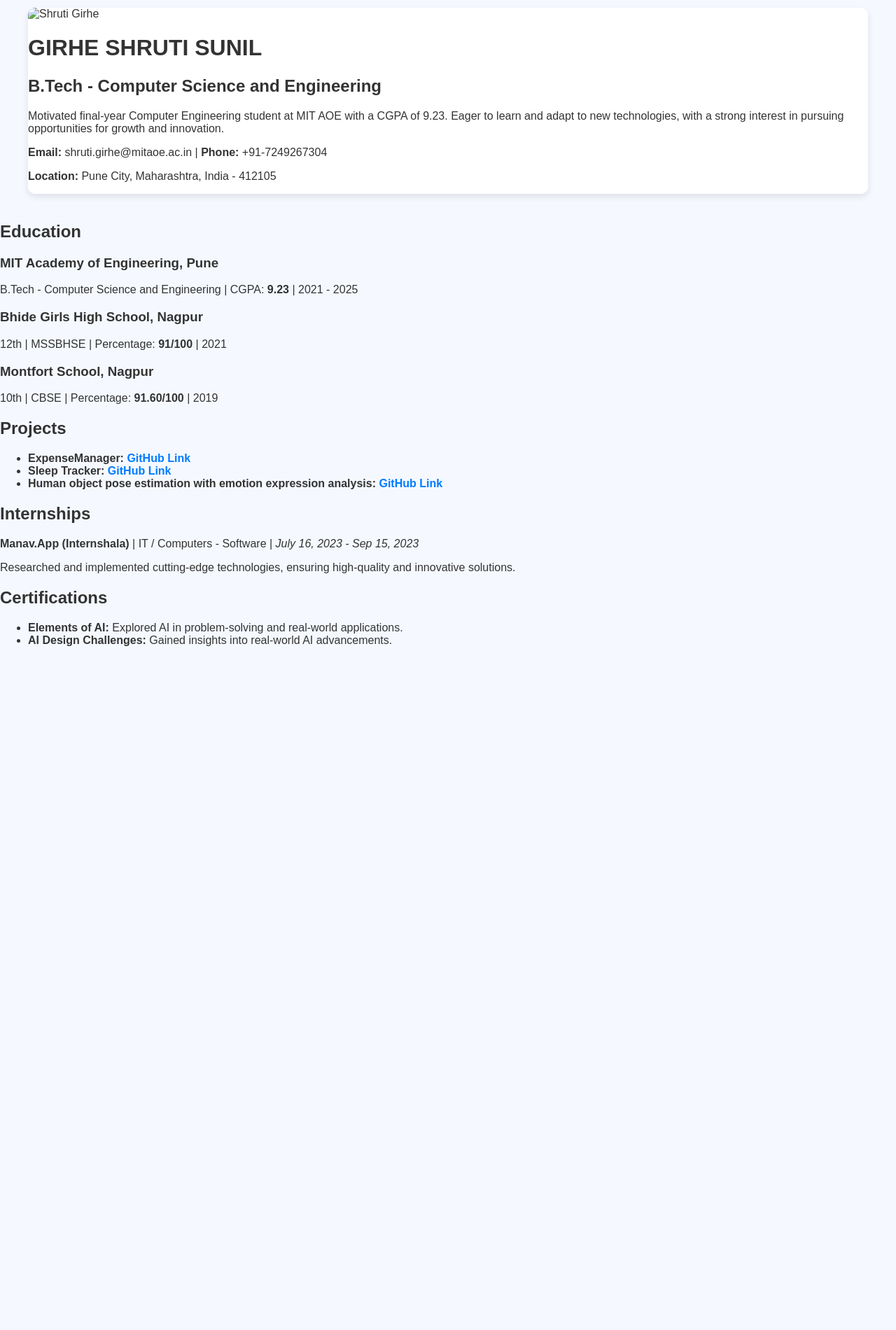
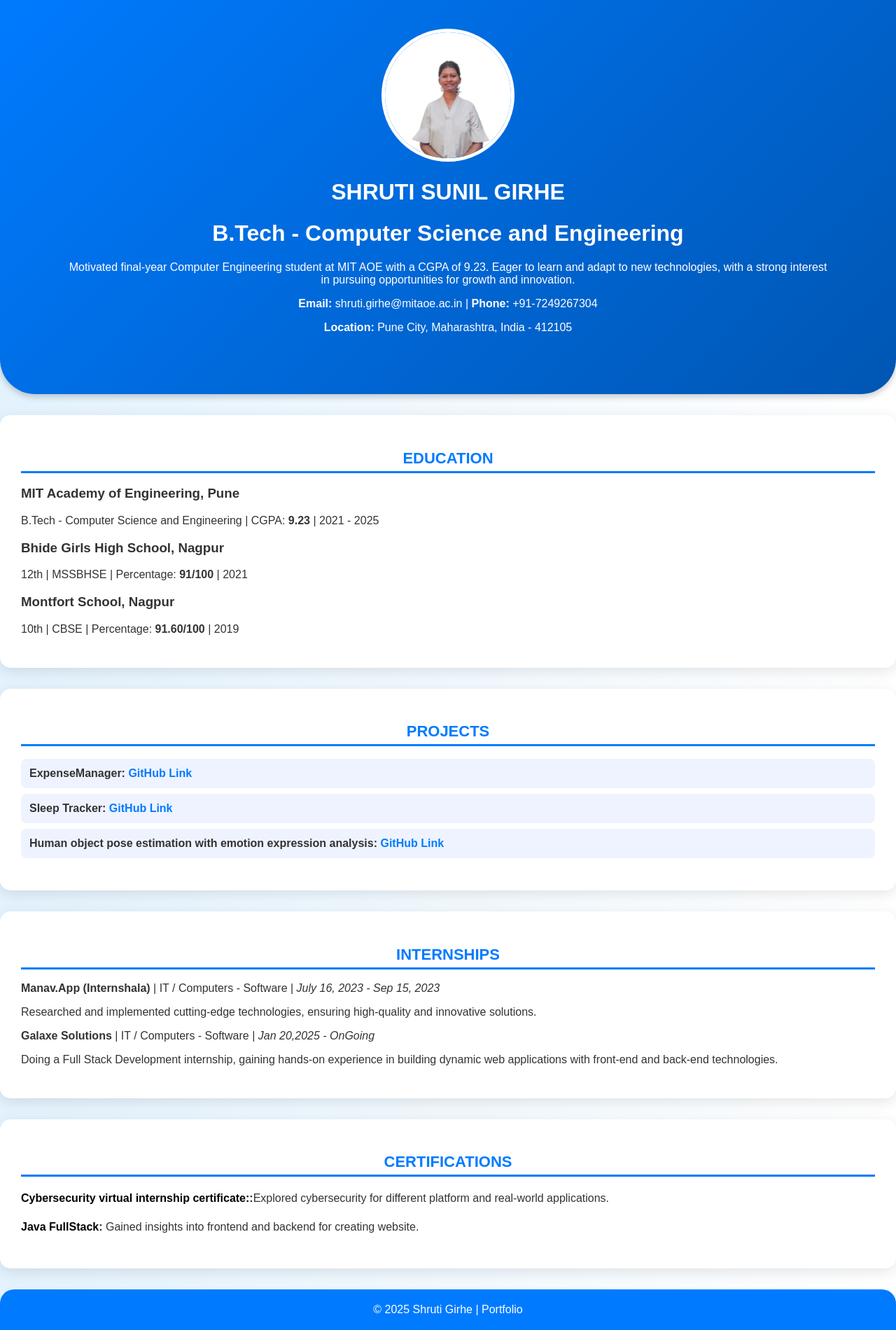
Before and after one commit to Shruti-Girhe/my-portfolio, a plain HTML site: page index.html in a window 1280 px wide. Shown: the part 29-1929 px from the top of the page at 70% size. Before the commit the page ends 969 px from the top, so only its background shows below. Drawn offline with Linux system fonts and the light colour scheme.

Commit message:
Added portfolio homepage

```diff
--- a/index.html
+++ b/index.html
@@ -10,10 +10,12 @@
     <header>
         <div class="container">
             <div class="profile">
-                <img src="profile.jpg" alt="Shruti Girhe">
+                <a href="#education">
+                    <img src="img.jpg" alt="Shruti Girhe">
+                </a>
                 <div class="intro">
-                    <h1>GIRHE SHRUTI SUNIL</h1>
-                    <h2>B.Tech - Computer Science and Engineering</h2>
+                    <h1>SHRUTI SUNIL GIRHE</h1>
+                    <h1>B.Tech - Computer Science and Engineering</h1>
                     <p>Motivated final-year Computer Engineering student at MIT AOE with a CGPA of 9.23. Eager to learn and adapt to new technologies, with a strong interest in pursuing opportunities for growth and innovation.</p>
                     <p><b>Email:</b> shruti.girhe@mitaoe.ac.in | <b>Phone:</b> +91-7249267304</p>
                     <p><b>Location:</b> Pune City, Maharashtra, India - 412105</p>
@@ -22,7 +24,7 @@
         </div>
     </header>
 
-    <section class="education">
+    <section id="education" class="education">
         <h2>Education</h2>
         <div class="edu-item">
             <h3>MIT Academy of Engineering, Pune</h3>
@@ -43,7 +45,7 @@
         <ul>
             <li><b>ExpenseManager:</b> <a href="https://github.com/ShrutiGirhe/ExpenseManager.git">GitHub Link</a></li>
             <li><b>Sleep Tracker:</b> <a href="https://github.com/ShrutiGirhe/SleepTrack.git">GitHub Link</a></li>
-            <li><b>Human object pose estimation with emotion expression analysis:</b> <a href="https://github.com/Novius-ISSS-AI/30-MIT--Human-Object-Pose-Estimation-with-Emotion-Expression-Analysis">GitHub Link</a></li>
+            <li><b>Human object pose estimation with emotion expression analysis:</b> <a href="https://github.com/Novius-ISSS-AI/30.-MIT--Human-Object-Pose-Estimation-with-Emotion-Expression-Analysis.git">GitHub Link</a></li>
         </ul>
     </section>
 
@@ -51,14 +53,23 @@
         <h2>Internships</h2>
         <p><b>Manav.App (Internshala)</b> | IT / Computers - Software | <i>July 16, 2023 - Sep 15, 2023</i></p>
         <p>Researched and implemented cutting-edge technologies, ensuring high-quality and innovative solutions.</p>
+        <p><b>Galaxe Solutions</b> | IT / Computers - Software | <i>Jan 20,2025 - OnGoing</i></p>
+        <p>Doing a Full Stack Development internship, gaining hands-on experience in building dynamic web applications with front-end and back-end technologies.</p>
     </section>
 
     <section class="certifications">
         <h2>Certifications</h2>
         <ul>
-            <li><b>Elements of AI:</b> Explored AI in problem-solving and real-world applications.</li>
-            <li><b>AI Design Challenges:</b> Gained insights into real-world AI advancements.</li>
+            <li>
+                <b><a href="certificates/cyber.pdf" target="_blank">Cybersecurity virtual internship certificate:</a>:</b>Explored cybersecurity for different platform and real-world applications.</li>
+            <li>
+                <b><a href="certificates/java.pdf" target="_blank">Java FullStack</a>:</b> Gained insights into frontend and backend for creating website.
+            </li>
         </ul>
     </section>
+
+    <footer>
+        © 2025 Shruti Girhe | Portfolio
+    </footer>
 </body>
 </html>
--- a/styles.css
+++ b/styles.css
@@ -1,113 +1,147 @@
-/* General Page Styles */
+html {
+    scroll-behavior: smooth;
+}
 body {
     font-family: 'Poppins', sans-serif;
+    background: linear-gradient(to right, #e3f2fd, #ffffff);
+    color: #333;
     margin: 0;
     padding: 0;
-    background-color: #f5f9ff;
-    color: #333;
+    transition: all 0.3s ease-in-out;
 }
 
 .container {
-    display: flex;
-    max-width: 1200px;
-    margin: 40px auto;
-    background: white;
-    box-shadow: 0px 4px 10px rgba(0, 0, 0, 0.1);
-    border-radius: 10px;
-    overflow: hidden;
+    width: 85%;
+    margin: auto;
+    padding: 20px;
 }
 
-/* Sidebar */
-.sidebar {
-    width: 30%;
-    background: #007bff;
+/* Header */
+header {
+    background: linear-gradient(135deg, #007bff, #0056b3);
     color: white;
+    padding: 50px 0;
     text-align: center;
-    padding: 40px 20px;
+    border-bottom-left-radius: 50px;
+    border-bottom-right-radius: 50px;
+    box-shadow: 0px 4px 10px rgba(0, 0, 0, 0.2);
 }
 
-.sidebar img {
-    width: 150px;
-    border-radius: 50%;
-    margin-bottom: 20px;
-    border: 4px solid white;
+.profile {
+    display: flex;
+    align-items: center;
+    justify-content: center;
+    flex-direction: column;
+    text-align: center;
 }
 
-.sidebar h1 {
-    font-size: 24px;
-    margin-bottom: 10px;
+.profile a img {
+    cursor: pointer;
+    transition: transform 0.3s ease;
 }
 
-.sidebar p {
-    font-size: 14px;
+.profile a img:hover {
+    transform: scale(1.1);
+}
+
+.profile img {
+    border-radius: 50%;
+    width: 180px;
+    height: 180px;
+    border: 5px solid white;
+    transition: transform 0.3s ease;
+}
+
+.profile img:hover {
+    transform: scale(1.1);
+}
+
+/* Sections */
+section {
+    background: white;
+    padding: 30px;
+    margin: 30px 0;
+    border-radius: 15px;
+    box-shadow: 0px 5px 20px rgba(0, 0, 0, 0.1);
+    transition: transform 0.3s ease-in-out;
+}
+
+section:hover {
+    transform: translateY(-5px);
+}
+
+h2 {
+    border-bottom: 3px solid #007bff;
+    padding-bottom: 5px;
+    color: #007bff;
+    font-size: 22px;
+    text-transform: uppercase;
+    text-align: center;
+}
+
+/* Project Links */
+.projects ul {
+    list-style: none;
+    padding: 0;
+}
+
+.projects li {
+    background: #eef3ff;
+    padding: 12px;
+    margin: 8px 0;
+    border-radius: 8px;
+    transition: background 0.3s ease;
+}
+
+.projects li:hover {
+    background: #cfe2ff;
+}
+
+.projects a {
+    text-decoration: none;
+    font-weight: bold;
+    color: #007bff;
+    transition: color 0.3s ease;
+}
+
+.projects a:hover {
+    color: #004085;
+}
+
+/* Certifications */
+.certifications ul {
+    list-style-type: none;
+    padding: 0;
+}
+
+.certifications li {
+    margin-bottom: 15px;
+    font-size: 16px;
     line-height: 1.6;
 }
 
-/* Main Content */
-.main-content {
-    width: 70%;
-    padding: 40px;
+.certifications li a {
+    font-weight: bold;
+    color: black;
+    text-decoration: none;
+    transition: all 0.3s ease;
+    display: inline-block;
 }
 
-.section {
-    margin-bottom: 30px;
+.certifications li a:hover {
+    color: #007BFF;
+    transform: scale(1.05);
 }
 
-.section h2 {
-    border-left: 5px solid #007bff;
-    padding-left: 10px;
-    font-size: 22px;
-    color: #007bff;
+/* Footer */
+footer {
+    text-align: center;
+    padding: 20px;
+    background: #007bff;
+    color: white;
+    margin-top: 20px;
+    font-size: 16px;
+    font-weight: 500;
+    border-top-left-radius: 20px;
+    border-top-right-radius: 20px;
 }
-
-/* Education & Experience */
-.item {
-    background: #e8f0ff;
-    padding: 15px;
-    border-radius: 5px;
-    margin: 10px 0;
-}
-
-.item h3 {
-    margin: 0;
-    font-size: 18px;
-    color: #333;
-}
-
-.item span {
-    font-size: 14px;
-    color: #555;
-}
-
-/* Projects */
-.projects .project {
-    background: white;
-    border-left: 5px solid #007bff;
-    padding: 15px;
-    margin-bottom: 10px;
-    border-radius: 5px;
-    box-shadow: 2px 2px 5px rgba(0, 0, 0, 0.1);
-}
-
-.projects a {
-    color: #007bff;
-    text-decoration: none;
-    font-weight: bold;
-}
-
-.projects a:hover {
-    text-decoration: underline;
-}
-
-/* Responsive Design */
-@media screen and (max-width: 900px) {
-    .container {
-        flex-direction: column;
-    }
-    .sidebar {
-        width: 100%;
-    }
-    .main-content {
-        width: 100%;
-    }
-}
```
Also changed, not shown: img.jpg (added), 2 other files.
